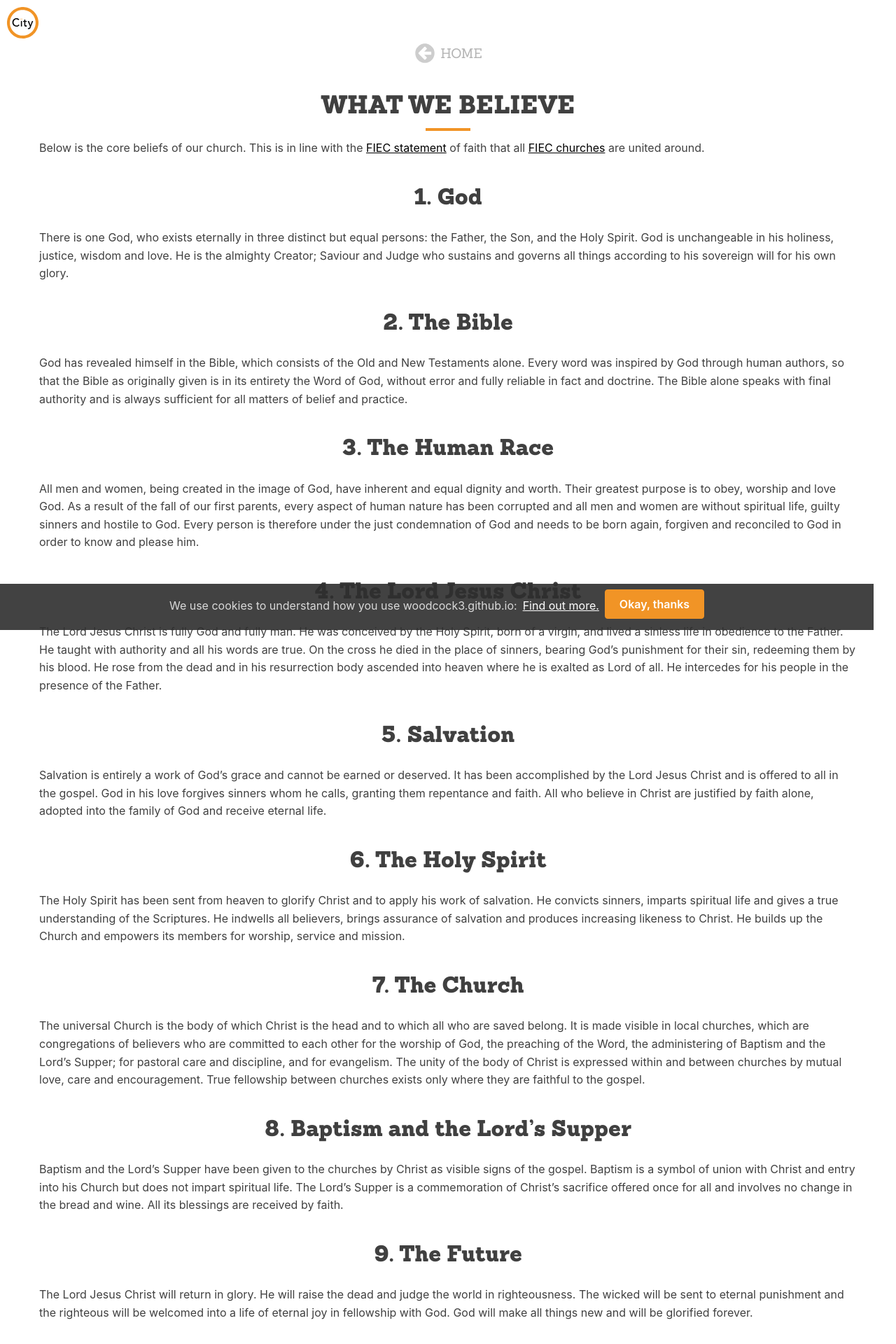
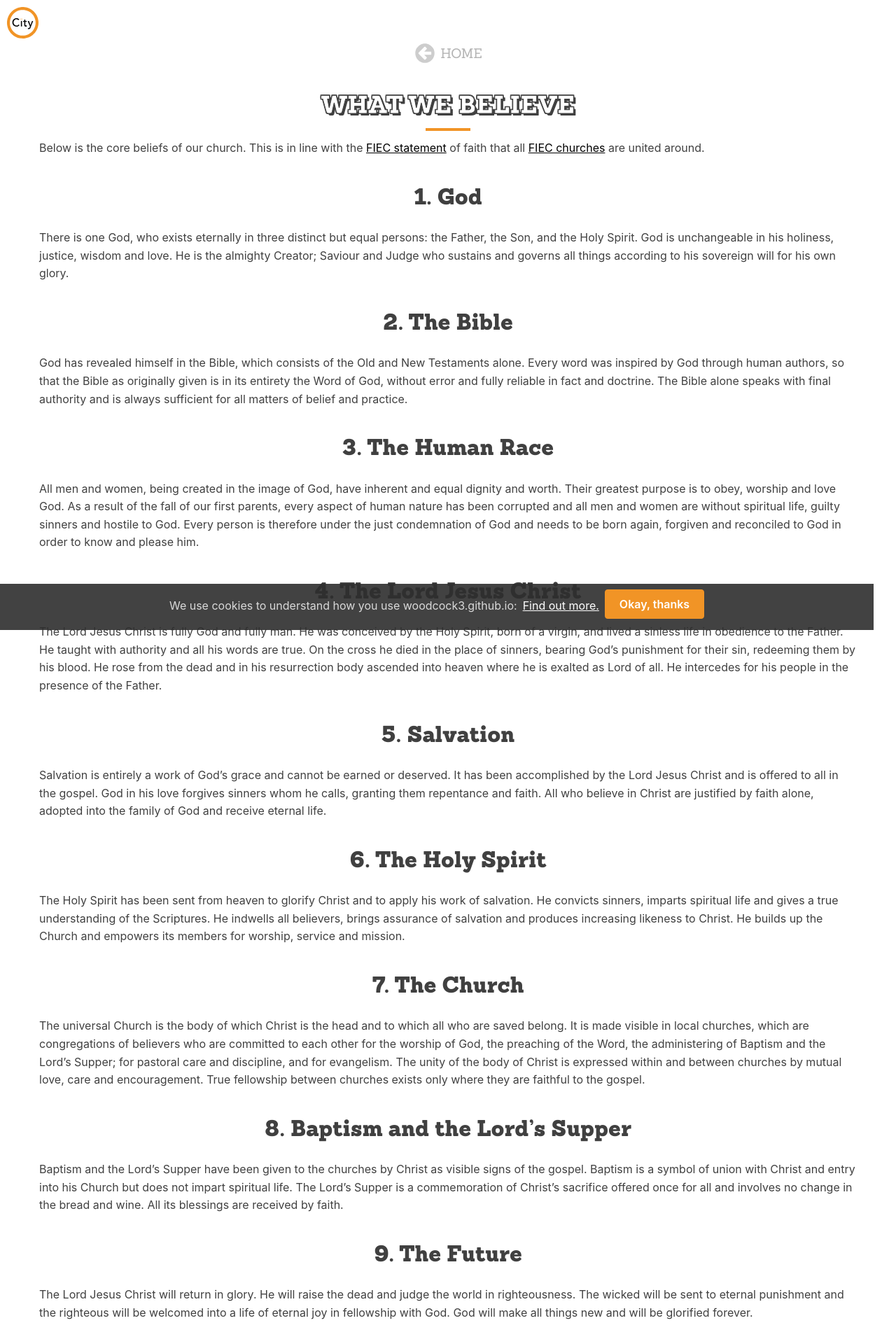
Before and after one commit to woodcox/city-jekyll, a Jekyll site: the page built from pages/we-believe.md, in a window 1280 px wide. Shown: the top 1920 px of the page at 70% size. Built offline with Jekyll 4.4.1, drawn with Linux system fonts in a browser that asks for light colours.

Commit message:
Update _colors.scss

```diff
--- a/_sass/components/_colors.scss
+++ b/_sass/components/_colors.scss
@@ -1,4 +1,21 @@
 /* Colors */
+
+// Font outlines
+.text-outline {
+  text-shadow:
+    3px  3px 0 $font-color,
+    -1px -1px 0 $font-color,
+    1px -1px 0 $font-color,
+    -1px  1px 0 $font-color,
+    1px  1px 0 $font-color;
+}
+
+@supports (-webkit-text-stroke: 1px $font-color) {
+  .text-outline {
+    -webkit-text-stroke: 1px $font-color;
+    -webkit-text-fill-color: white;
+  }
+}
 
 // Backgrounds
 %alternate-background {
```
